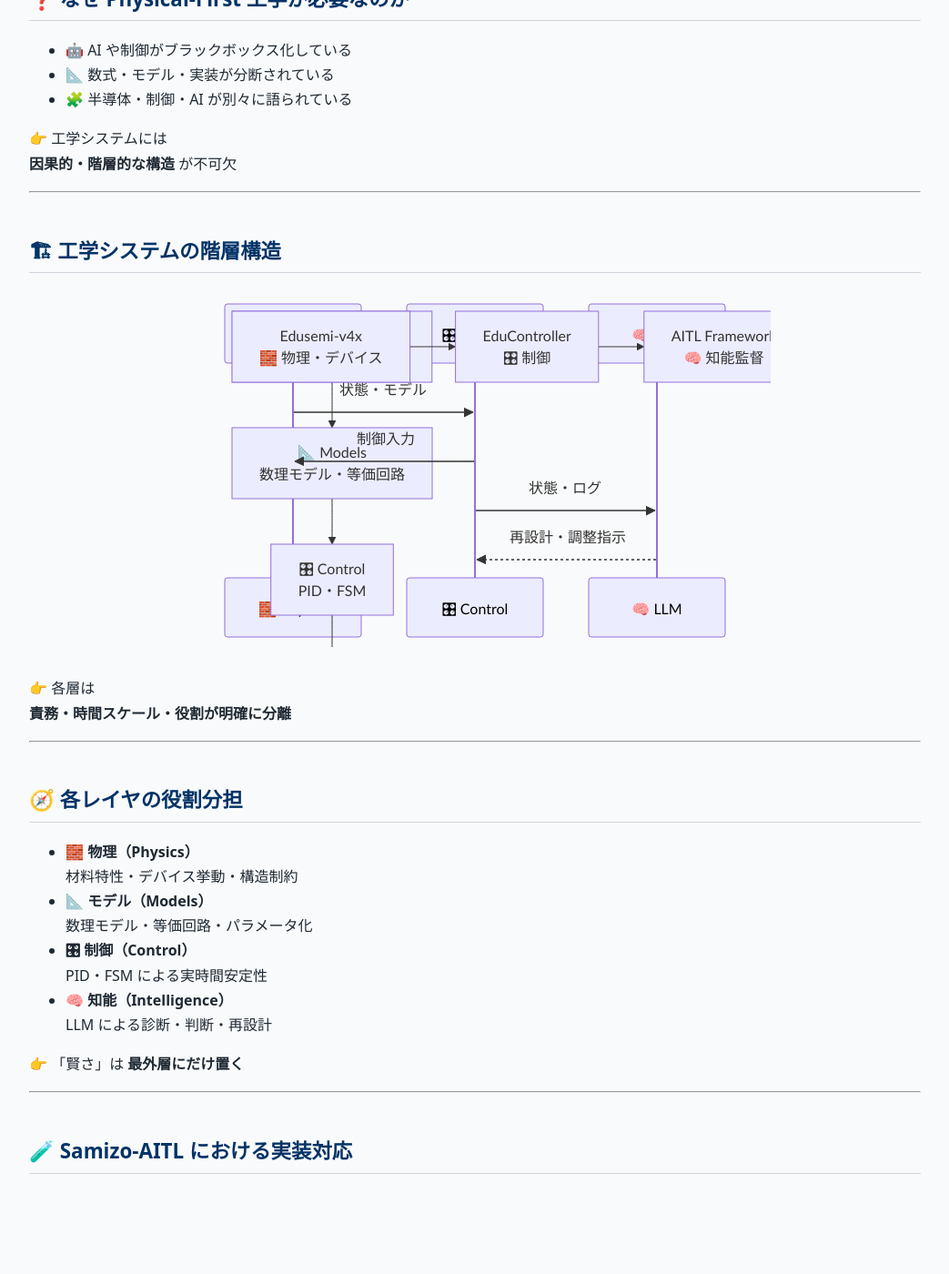
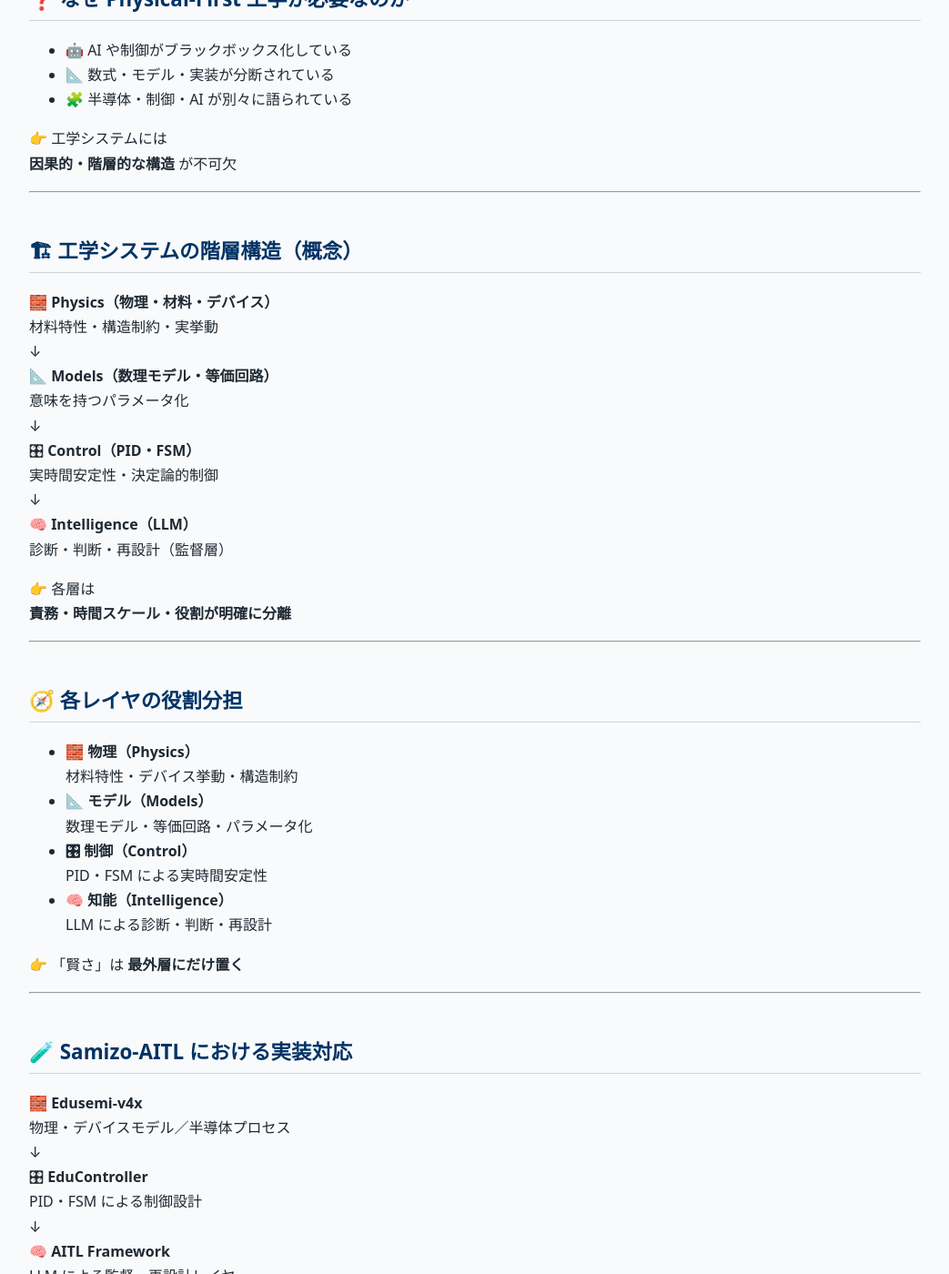
Before and after one commit to Samizo-AITL/Samizo-AITL.github.io, a Jekyll site: the page built from about/marp/samizo-aitl-presentation.md, in a window 1280 px wide and 1400 px high, scrolled down 444 px. Shown: the whole window at 91% size, without its empty margins (118-1161 px from the left). Built offline with Jekyll 4.4.1, drawn with Linux system fonts in a browser that asks for light colours; our own code applies the rules of GitHub Pages for plain Markdown files; some of the changed text lies outside the part shown.

Commit message:
Update samizo-aitl-presentation.md

````diff
--- a/about/marp/samizo-aitl-presentation.md
+++ b/about/marp/samizo-aitl-presentation.md
@@ -25,19 +25,19 @@
 
 ---
 
-## 🏗 工学システムの階層構造
+## 🏗 工学システムの階層構造（概念）
 
-```mermaid
-graph TD
-  P[🧱 Physics<br/>物理・材料・デバイス]
-  M[📐 Models<br/>数理モデル・等価回路]
-  C[🎛 Control<br/>PID・FSM]
-  I[🧠 Intelligence<br/>LLM・監督・再設計]
-
-  P --> M
-  M --> C
-  C --> I
-```
+🧱 **Physics（物理・材料・デバイス）**
+材料特性・構造制約・実挙動
+↓
+📐 **Models（数理モデル・等価回路）**
+意味を持つパラメータ化
+↓
+🎛 **Control（PID・FSM）**
+実時間安定性・決定論的制御
+↓
+🧠 **Intelligence（LLM）**
+診断・判断・再設計（監督層）
 
 👉 各層は
 **責務・時間スケール・役割が明確に分離**
@@ -61,18 +61,14 @@
 
 ## 🧪 Samizo-AITL における実装対応
 
-```mermaid
-flowchart LR
-  A[Edusemi-v4x<br/>🧱 物理・デバイス] --> B[EduController<br/>🎛 制御]
-  B --> C[AITL Framework<br/>🧠 知能監督]
-```
-
-- **Edusemi-v4x**
-  物理・デバイスモデル／半導体プロセス
-- **EduController**
-  PID・FSM による制御設計
-- **AITL Framework**
-  LLM による監督・再設計レイヤ
+🧱 **Edusemi-v4x**
+物理・デバイスモデル／半導体プロセス
+↓
+🎛 **EduController**
+PID・FSM による制御設計
+↓
+🧠 **AITL Framework**
+LLM による監督・再設計レイヤ
 
 👉 各教材は
 **同一構造の異なるレイヤ切り出し**
@@ -119,19 +115,18 @@
 ---
 
 ## 🔁 AITL
-## 閉ループ知能制御アーキテクチャ
+## 閉ループ知能制御アーキテクチャ（概念）
 
-```mermaid
-sequenceDiagram
-  participant Physics as 🧱 Physics
-  participant Control as 🎛 Control
-  participant LLM as 🧠 LLM
-
-  Physics->>Control: 状態・モデル
-  Control->>Physics: 制御入力
-  Control->>LLM: 状態・ログ
-  LLM-->>Control: 再設計・調整指示
-```
+🧱 **Physics / Model**
+状態・モデルを定義
+↓
+🎛 **Control（PID・FSM）**
+制御入力で物理を駆動
+＋ 状態・ログを上位へ
+↓
+🧠 **LLM（Supervisor）**
+診断・再設計・調整指示
+（※ 制御ループの外側）
 
 👉 **人の思考力 × 機械の信頼性**
 
````
